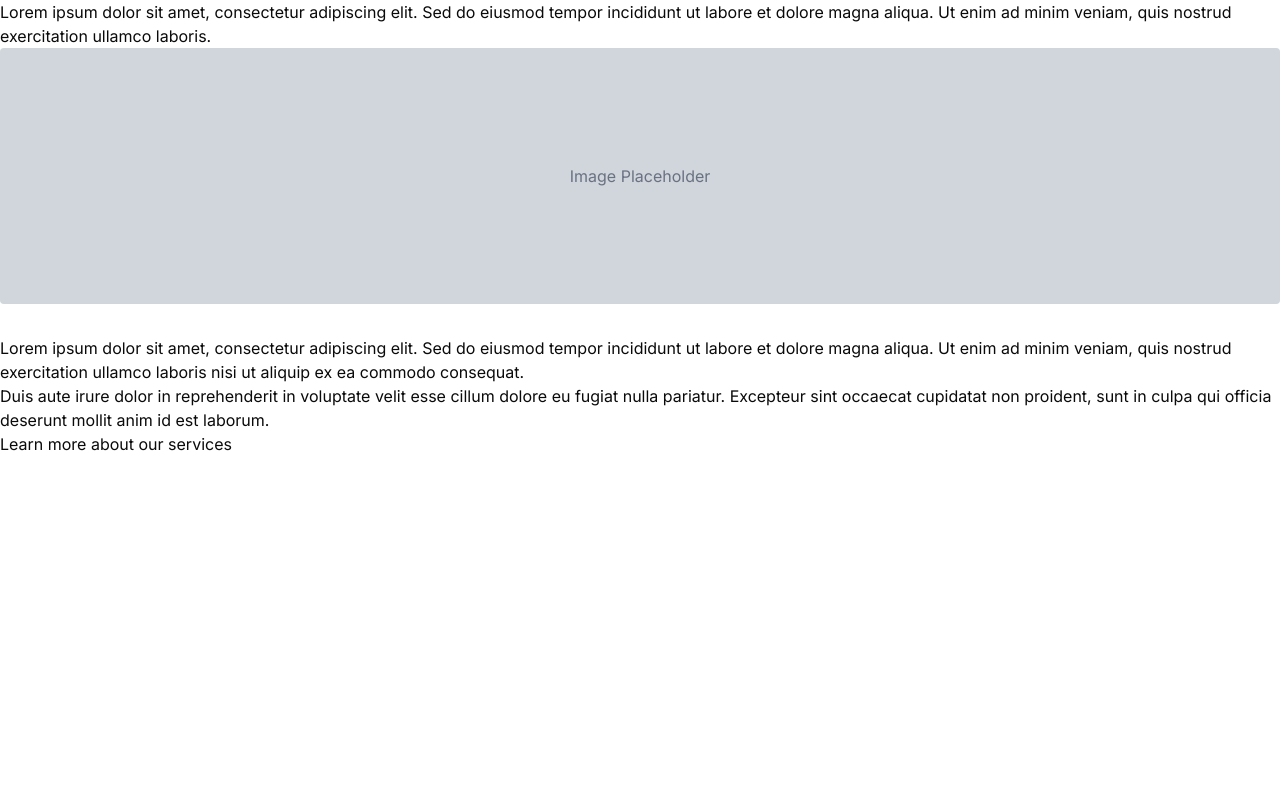
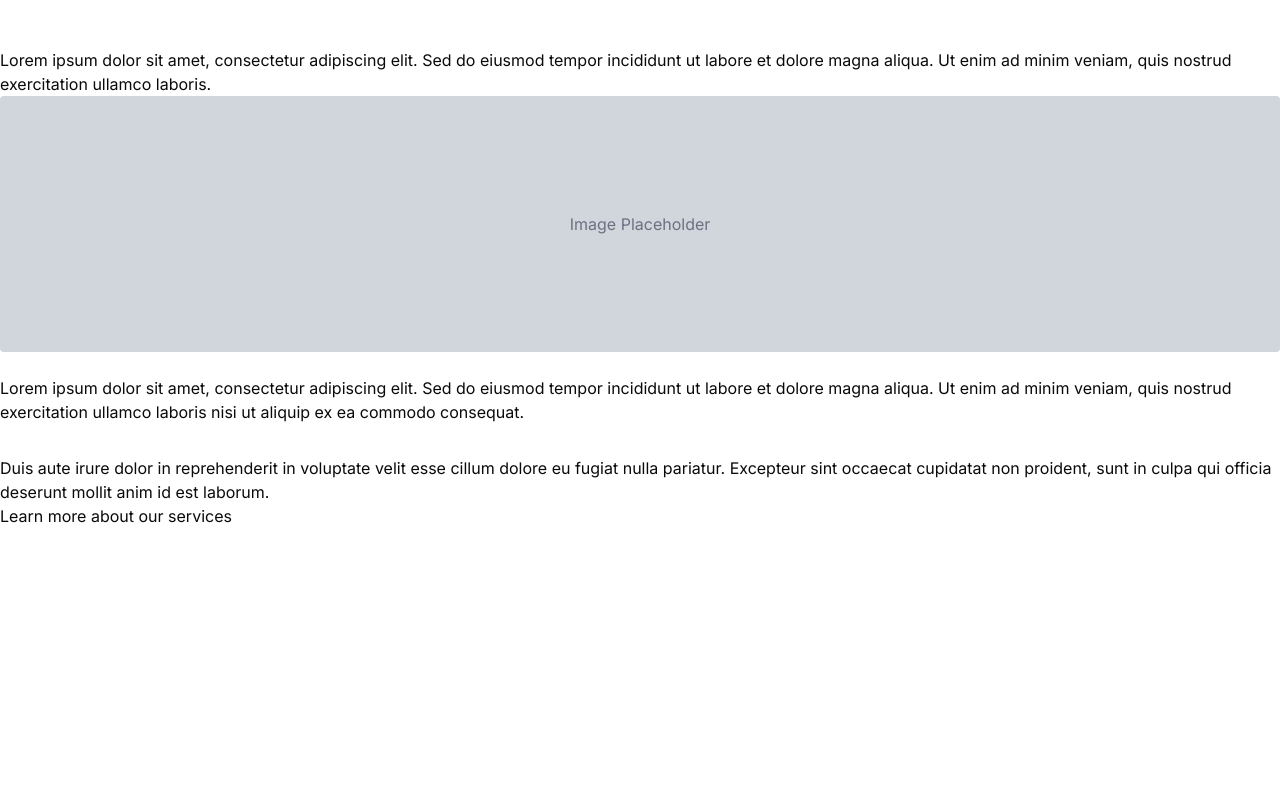
Before and after one commit to Brad-Frost-Web/atomic-design-course, a PHP site: page /about.html in a window 1280 px wide. Run offline with PHP 8.4, Linux system fonts and the light colour scheme; some libraries are stand-ins or nearby versions.

Commit message:
fix(level-3): match Figma spacing, header sizing, sticky footer
QA pass aligning the Level 3 full-component site to the (fixed) Level 3 Figma:

- Header: 72px bar (16px vertical padding) + header->content gap 72->48 on all 4 pages
- Homepage "Why Choose Us": section->band 18->16
- About: page-header + content-block gaps 32->24, content->footer 64->72
- Contact: page-header gap 32->24
- Text passage: 32px spacing between paragraphs via global my-text-passage p rule
  (slotted <p>s can't be reached by the component's shadow styles; matches L1/L2)
- Flexbox sticky footer (body min-height:100vh + flex column; .main flex 1 0 auto)

Incorporates prior WIP: accessible logo home link, heading scale 48/30/18,
page-header flex layout, hero lg text passage, footer 16px padding.
Newsletter band already 56px flush (matches deployed); card content already left-aligned.

Co-Authored-By: Claude Opus 4.8 (1M context) <noreply@anthropic.com>

```diff
--- a/about.html
+++ b/about.html
@@ -22,22 +22,22 @@
 		<link rel="stylesheet" href="styles.css" />
 	</head>
 	<body>
-		<my-header class="u-margin-bottom-24"></my-header>
+		<my-header class="u-margin-bottom-48"></my-header>
 
-		<main class="main u-margin-bottom-64">
+		<main class="main u-margin-bottom-72">
 			<my-layout-container variant="narrow">
-				<my-page-header heading="About Us"></my-page-header>
-				<my-text-passage class="u-margin-bottom-32">
+				<my-page-header class="u-margin-bottom-24" heading="About Us"></my-page-header>
+				<my-text-passage class="u-margin-bottom-24">
 					<p>
 						Lorem ipsum dolor sit amet, consectetur adipiscing elit. Sed do
 						eiusmod tempor incididunt ut labore et dolore magna aliqua. Ut enim
 						ad minim veniam, quis nostrud exercitation ullamco laboris.
 					</p>
 				</my-text-passage>
-				<div class="image-placeholder u-margin-bottom-32">
+				<div class="image-placeholder u-margin-bottom-24">
 					Image Placeholder
 				</div>
-				<my-text-passage class="u-margin-bottom-32">
+				<my-text-passage class="u-margin-bottom-24">
 					<p>
 						Lorem ipsum dolor sit amet, consectetur adipiscing elit. Sed do
 						eiusmod tempor incididunt ut labore et dolore magna aliqua. Ut enim
--- a/components/footer/footer.css
+++ b/components/footer/footer.css
@@ -14,7 +14,7 @@
 	display: flex;
 	flex-direction: column;
 	gap: 16px;
-	padding: 12px 0;
+	padding: 16px 0;
 	background-color: #d7d7d7;
 }
 
--- a/components/header/header.css
+++ b/components/header/header.css
@@ -13,8 +13,12 @@
 	display: flex;
 	align-items: center;
 	justify-content: space-between;
-	padding: 24px;
+	padding: 16px 24px;
 	background-color: #1d293d;
+}
+
+.logo-link {
+	display: inline-block;
 }
 
 .logo {
--- a/components/header/header.js
+++ b/components/header/header.js
@@ -7,7 +7,9 @@ class MyHeader extends LitElement {
 	render() {
 		return html`
 			<header class="header">
-				<div class="logo"></div>
+				<a href="./index.html" class="logo-link" aria-label="Our Company — home">
+					<div class="logo"></div>
+				</a>
 				<nav class="primary-nav">
 					<ul class="primary-nav__list">
 						<li class="primary-nav__item">
--- a/components/heading/heading.css
+++ b/components/heading/heading.css
@@ -18,16 +18,16 @@
 }
 
 .heading--title-lg {
-	font-size: 36px;
-	line-height: normal;
+	font-size: 48px;
+	line-height: 48px;
 }
 
 .heading--title {
-	font-size: 24px;
-	line-height: normal;
+	font-size: 30px;
+	line-height: 36px;
 }
 
 .heading--title-sm {
 	font-size: 18px;
-	line-height: normal;
+	line-height: 27px;
 }
--- a/components/hero/hero.js
+++ b/components/hero/hero.js
@@ -13,7 +13,7 @@ class MyHero extends LitElement {
 				<my-heading variant="title-lg" tag-name="h1" class="hero__heading">
 					Welcome to Our Company
 				</my-heading>
-				<my-text-passage class="hero__description">
+				<my-text-passage variant="lg" class="hero__description">
 					<p>
 						Lorem ipsum dolor sit amet, consectetur adipiscing elit. Sed do
 						eiusmod tempor incididunt ut labore et dolore magna aliqua.
--- a/components/page-header/page-header.css
+++ b/components/page-header/page-header.css
@@ -8,6 +8,8 @@
 	box-sizing: border-box;
 }
 
-.page-header__description {
-	margin-block-end: 16px;
+.page-header {
+	display: flex;
+	flex-direction: column;
+	gap: 16px;
 }
--- a/components/text-passage/text-passage.css
+++ b/components/text-passage/text-passage.css
@@ -13,14 +13,6 @@
 	font-size: 16px;
 	line-height: 24px;
 	color: #4a5565;
-
-	p {
-		margin-block-end: 32px;
-	}
-
-	:last-child {
-		margin-block-end: 0;
-	}
 }
 
 .text-passage--lg {
--- a/components/text-passage/text-passage.js
+++ b/components/text-passage/text-passage.js
@@ -2,10 +2,14 @@ import { LitElement, html } from "lit";
 import styles from "./text-passage.css" with { type: "css" };
 
 class MyTextPassage extends LitElement {
+	static properties = {
+		variant: { type: String, reflect: true },
+	};
+
 	static styles = [styles];
 
 	render() {
-		return html`<div class="text-passage"><slot></slot></div>`;
+		return html`<div class="text-passage ${this.variant ? `text-passage--${this.variant}` : ""}"><slot></slot></div>`;
 	}
 }
 
--- a/contact.html
+++ b/contact.html
@@ -22,12 +22,12 @@
 		<link rel="stylesheet" href="styles.css" />
 	</head>
 	<body>
-		<my-header class="u-margin-bottom-24"></my-header>
+		<my-header class="u-margin-bottom-48"></my-header>
 
 		<main class="main u-margin-bottom-72">
 			<my-layout-container variant="narrow">
 				<my-page-header
-					class="u-margin-bottom-32"
+					class="u-margin-bottom-24"
 					heading="Contact us"
 				></my-page-header>
 				<form class="form">
--- a/index.html
+++ b/index.html
@@ -28,7 +28,7 @@
 		<main class="main">
 			<my-layout-container>
 				<my-hero class="u-margin-bottom-64"></my-hero>
-				<section class="section u-margin-bottom-18">
+				<section class="section u-margin-bottom-16">
 					<my-heading tag-name="h2" variant="title" class="section__heading">
 						Why Choose Us
 					</my-heading>
--- a/services.html
+++ b/services.html
@@ -22,7 +22,7 @@
 		<link rel="stylesheet" href="styles.css" />
 	</head>
 	<body>
-		<my-header class="u-margin-bottom-24"></my-header>
+		<my-header class="u-margin-bottom-48"></my-header>
 		<main class="main u-margin-bottom-72">
 			<my-layout-container>
 				<my-page-header
--- a/styles.css
+++ b/styles.css
@@ -12,11 +12,18 @@
 }
 
 body {
+	min-height: 100vh;
+	display: flex;
+	flex-direction: column;
 	font-family: "Inter", sans-serif;
 	font-size: 16px;
 	line-height: 1.5;
 	color: #0a0a0a;
 	background-color: #fff;
+}
+
+.main {
+	flex: 1 0 auto;
 }
 
 a {
@@ -56,6 +63,18 @@ ul {
 
 .section__heading {
 	margin-block-end: 28px;
+}
+
+/* ==========================================================================
+   Text Passage
+   ========================================================================== */
+
+my-text-passage p {
+	margin-block-end: 32px;
+}
+
+my-text-passage p:last-child {
+	margin-block-end: 0;
 }
 
 /* ==========================================================================
```
